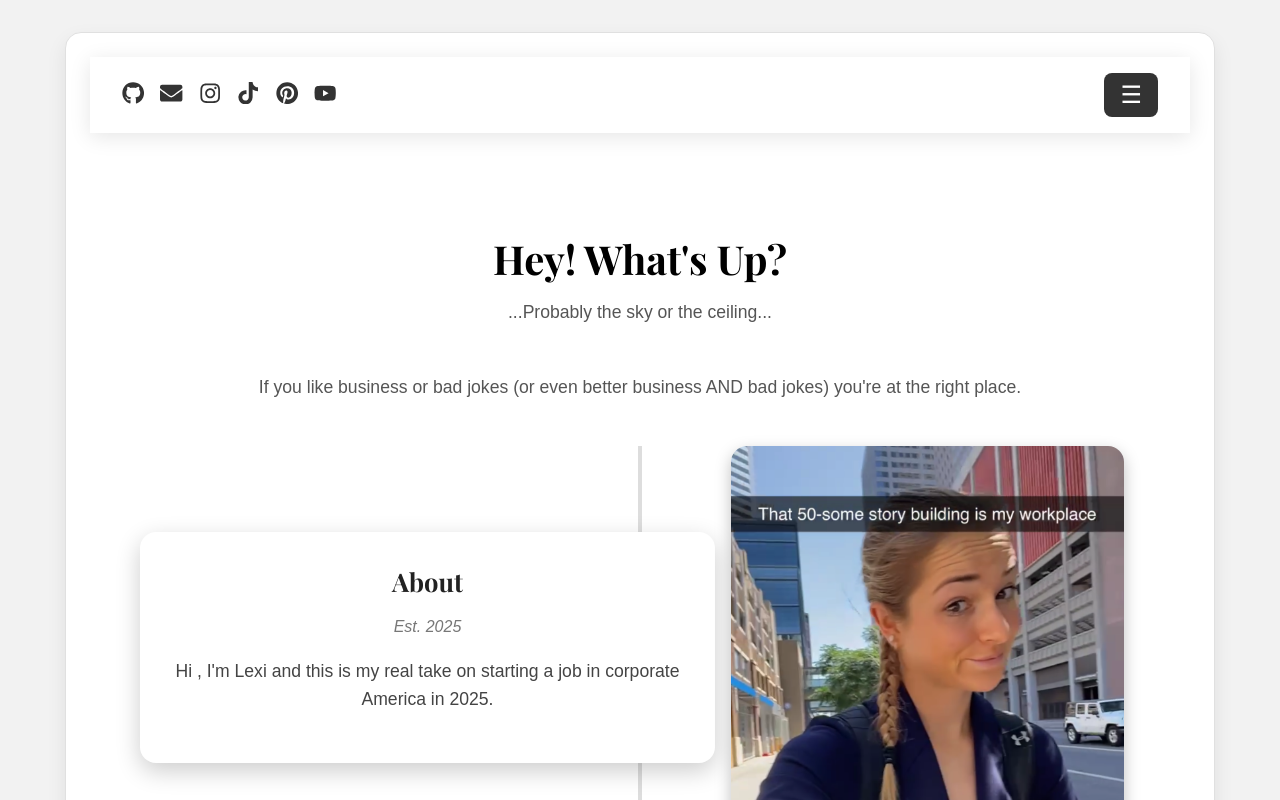
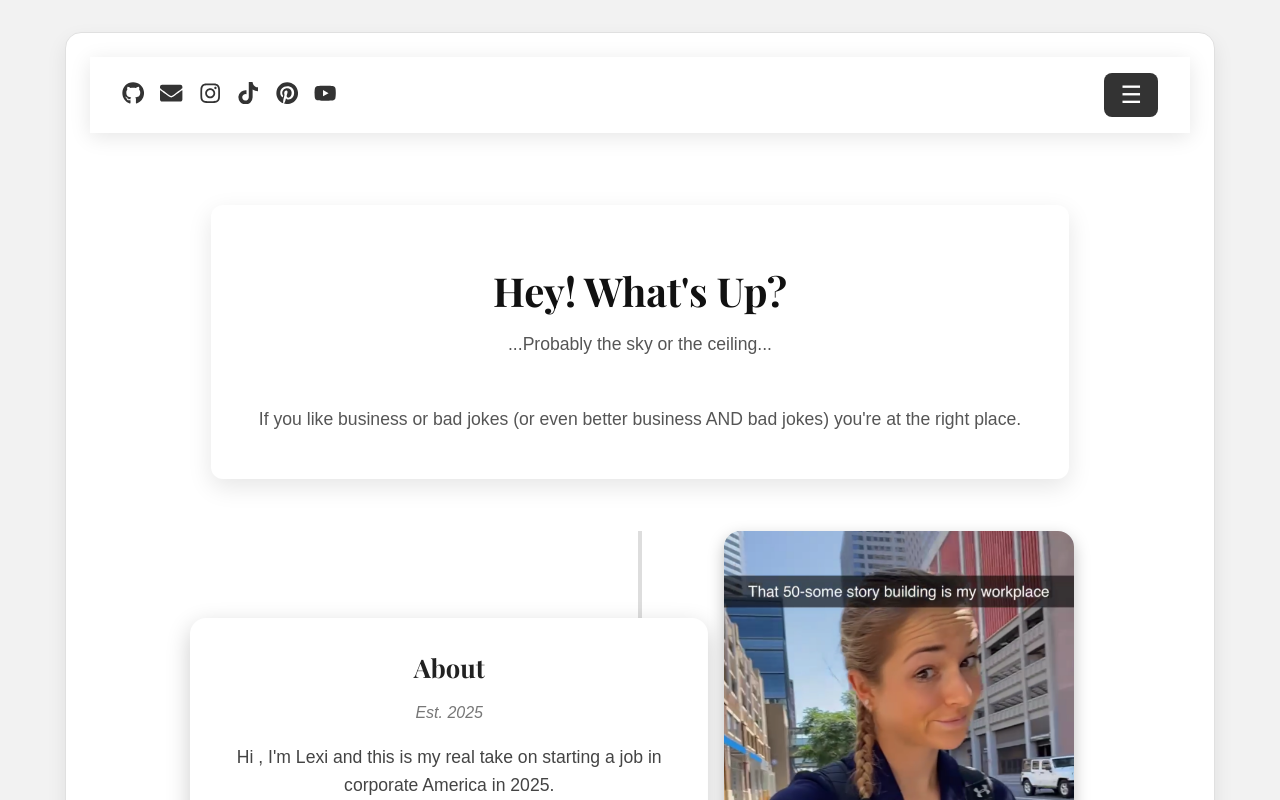
Before and after one commit to alexisbernt/Portfolio, a React (Create React App) app in the folder lexi-portfolio/: page /about in a window 1280 px wide. Shown: the top 800 px of the page. Built offline with nearby package versions, Linux system fonts and the light colour scheme.

Commit message:
About Page U3 good

```diff
--- a/lexi-portfolio/src/css/About.css
+++ b/lexi-portfolio/src/css/About.css
@@ -1,8 +1,72 @@
 .about-container {
-  max-width: 1000px;
+  max-width: 900px;
   margin: 0 auto;
   padding: 3rem 1rem;
   font-family: Arial, sans-serif;
+}
+
+.about-header {
+  text-align: center;
+  margin-bottom: 3rem;
+  position: relative;
+}
+
+/* Framed Text Effect */
+.framed-text {
+  display: inline-block;
+  padding: 2rem 3rem;
+  position: relative;
+  background: #fff;
+  border-radius: 12px;
+  overflow: hidden;
+  box-shadow: 0 8px 24px rgba(0,0,0,0.1);
+}
+
+/* Animated border lines */
+.framed-text::before,
+.framed-text::after {
+  content: "";
+  position: absolute;
+  border: 2px solid #2563eb; /* main blue accent */
+  width: 0;
+  height: 0;
+  transition: all 0.8s ease;
+}
+
+.framed-text::before {
+  top: 0;
+  left: 0;
+  border-right: none;
+  border-bottom: none;
+}
+
+.framed-text::after {
+  bottom: 0;
+  right: 0;
+  border-left: none;
+  border-top: none;
+}
+
+.framed-text:hover::before {
+  width: 100%;
+  height: 100%;
+}
+
+.framed-text:hover::after {
+  width: 100%;
+  height: 100%;
+}
+
+/* Header text styling */
+.framed-text h1 {
+  font-size: 2.5rem;
+  margin-bottom: 0.5rem;
+  color: #111;
+}
+
+.framed-text p {
+  color: #444;
+  font-size: 1.1rem;
 }
 
 .about-header {
--- a/lexi-portfolio/src/pages/About.js
+++ b/lexi-portfolio/src/pages/About.js
@@ -26,9 +26,15 @@ export default function About() {
   return (
     <div className="about-container">
       <header className="about-header">
-        <h1>Hey! What's Up?</h1>
-        <p> ...Probably the sky or the ceiling... </p><br></br>
-        <p> If you like business or bad jokes (or even better business AND bad jokes) you're at the right place.</p>
+        <div className="framed-text">
+          <h1>Hey! What's Up?</h1>
+          <p>...Probably the sky or the ceiling...</p>
+          <br />
+          <p>
+            If you like business or bad jokes (or even better business AND bad jokes)
+            you're at the right place.
+          </p>
+        </div>
       </header>
 
       <div className="timeline">
```
